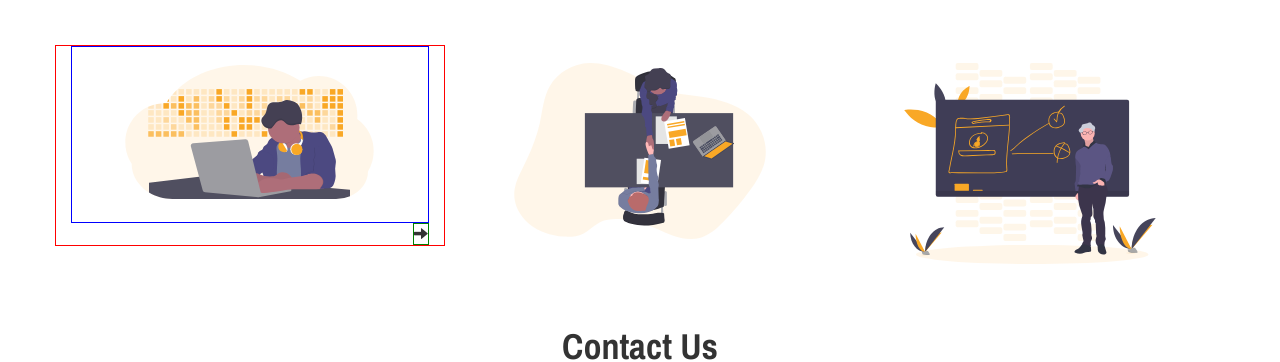
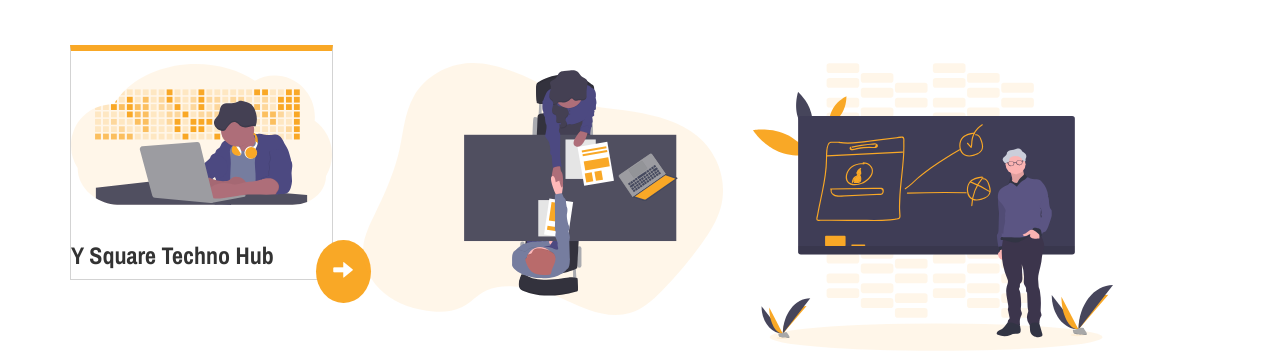
Before and after one commit to ysquaretechnohub/ysquaretechnohub.github.io, a plain HTML site: page index.html in a window 1280 px wide. Shown: the part 605-967 px from the top of the page. Drawn offline with nearby package versions, Linux system fonts and the light colour scheme.

Commit message:
card design done

```diff
--- a/index.html
+++ b/index.html
@@ -67,11 +67,12 @@
     <br />
     <br />
     <div class="row specialization__elements">
-      <div class="col-md-4 specialization__card">
+      <div class="col-md-3 specialization__card">
         <div class="specialization__card__image">
           <object type="image/svg+xml" data="assets/undraw_developer_activity_bv83.svg" class="card__img">
             Your browser does not support SVG
           </object>
+          <h3 class="cardHeading">Y Square Techno Hub</h3>
         </div>
         <div class="specialization__card__button">
           <span class="glyphicon glyphicon-arrow-right"></span>
--- a/style.css
+++ b/style.css
@@ -16,6 +16,10 @@ p, td {
 .mainHeading {
   margin-top: 25vh;
   font-size: 4rem;
+  font-family: var(--font-family-heading);
+}
+
+.cardHeading {
   font-family: var(--font-family-heading);
 }
 
@@ -109,21 +113,26 @@ a:hover {
 .specialization__card{
   display: flex;
   flex-direction: column;
-  border: 1px solid red;
 }
 
 .specialization__card__image{
-  margin: 0, auto;
-  border: 1px solid blue;
+  border: 1px solid lightgrey;
+  border-top: 6px solid #F9A826;
 }
 
 .card__img{
   max-width: 100%;
   margin: 0 auto;
-  padding: 5% 15%;
+  padding: 5% 0%;
 }
 .specialization__card__button{
   align-self: end;
-  justify-self: end;
-  border: 1px solid green;
+  position: absolute;
+  right: -8%;
+  font-size: 2rem;
+  padding: 6%;
+  bottom: -10%;
+  border-radius: 50%;
+  background-color:#F9A826;
+  color:var(--white__background);
 }
```
